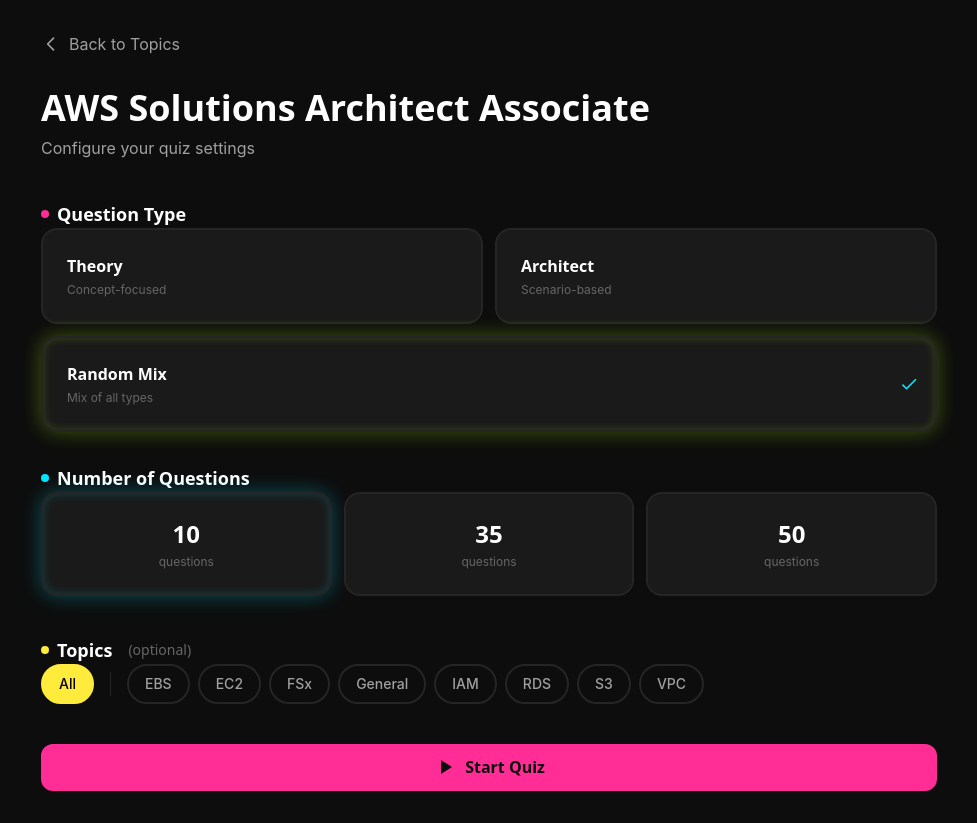
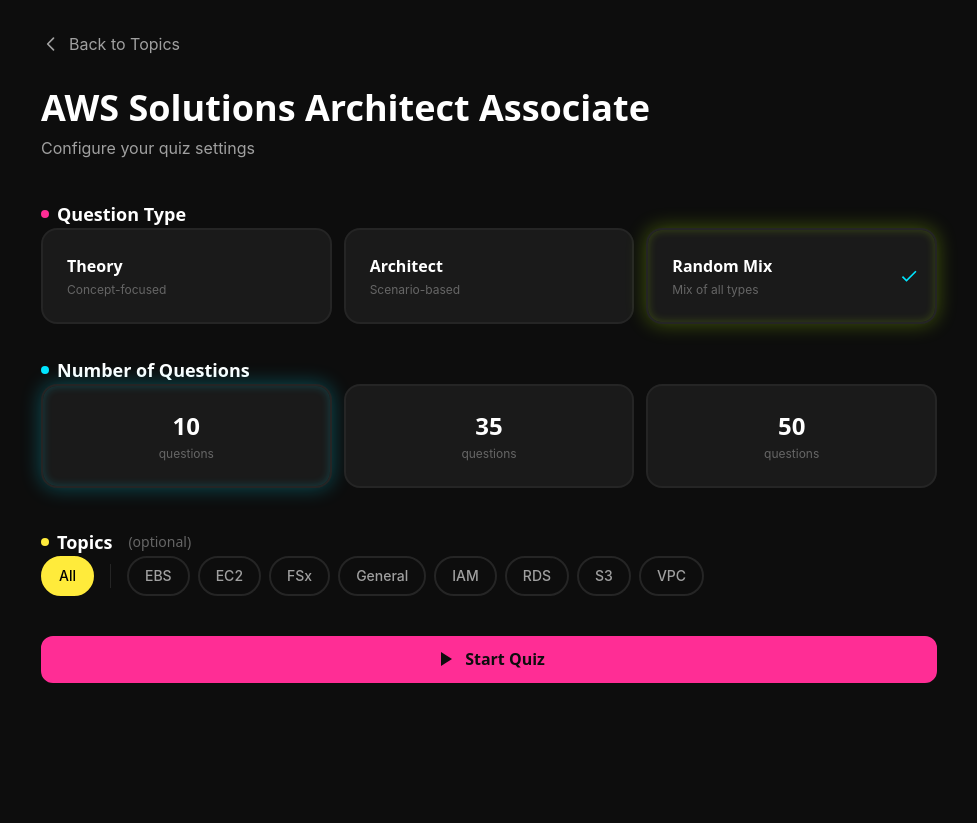
Before and after one commit to RoTour/quizmaster, a SvelteKit app: page /quiz/aws-saa in a window 1280 px wide. Shown: the whole page, without its empty margins (151-1128 px from the left). After the commit the page ends 800 px from the top, so only its background shows below. Built offline with nearby package versions, Linux system fonts and the light colour scheme.

Commit message:
add: fix layout of items on quiz config page

```diff
--- a/src/routes/quiz/[category]/+page.svelte
+++ b/src/routes/quiz/[category]/+page.svelte
@@ -197,15 +197,6 @@
 
 <style lang="postcss">
   /*
-   lg grid for question type options
-  */
-  @media (min-width: 768px) {
-    .custom-grid {
-      grid-template-columns: repeat(3, 1fr);
-    }
-  }
-
-  /*
    default grid for question type options
   */
   .custom-grid {
@@ -217,4 +208,16 @@
   .custom-grid > :nth-child(3) {
     grid-column: span 2 / span 2;
   }
+
+  /*
+   lg grid for question type options
+  */
+  @media (min-width: 768px) {
+    .custom-grid {
+      grid-template-columns: repeat(3, 1fr);
+    }
+    .custom-grid > :nth-child(3) {
+      grid-column: span 1;
+    }
+  }
 </style>
```
Also changed, not shown: static/manifest.json.
